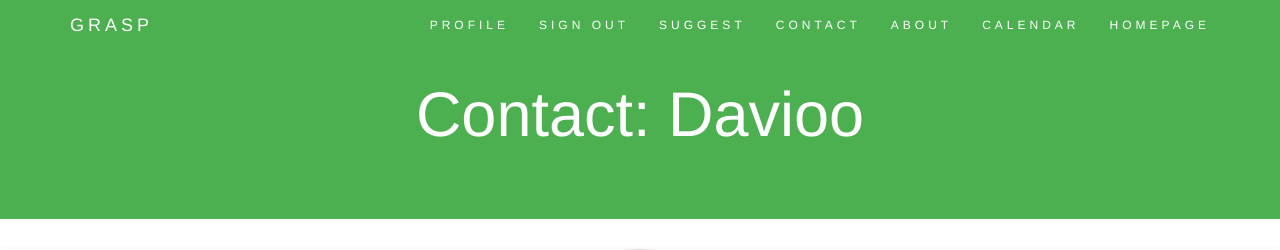
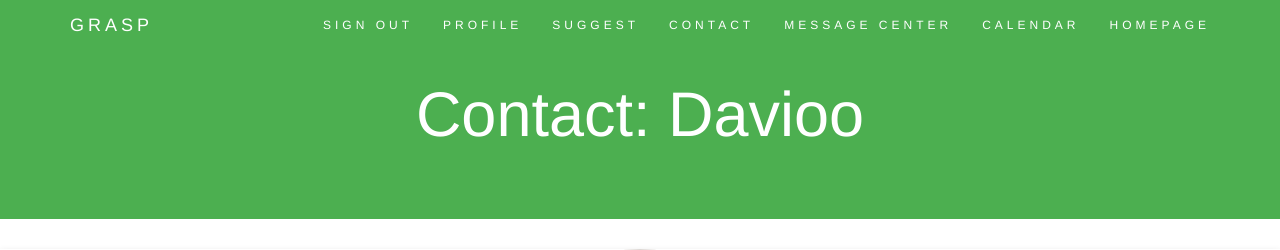
Before and after one commit to davio606/SkillMatching, a Django app: page /19/profile/ in a window 1280 px wide. Shown: the top 250 px of the page. Run offline with Django 3.2, Linux system fonts and the light colour scheme; data comes from the database, SQL or seed files in the repository; both versions use the stored data as it was after the commit; parts of the project's set-up code (start-up, migrations or seed data) failed here and were passed over; some libraries are stand-ins or nearby versions.

Commit message:
navbar update

```diff
--- a/users/templates/users/noEditProfile.html
+++ b/users/templates/users/noEditProfile.html
@@ -118,16 +118,15 @@ img{
         <div class="collapse navbar-collapse" id="myNavbar">
   <ul class="nav navbar-nav navbar-right">
     {% if user.is_authenticated %}
+      <li><a href="{% url 'logout' %}">SIGN OUT</a></li>
         <li><a href="{% url 'profile' %}">PROFILE</a></li>
-      <li><a href="{% url 'logout' %}">SIGN OUT</a></li>
         <li><a href="/suggest/">SUGGEST</a></li>
-
       {% else %}
         <li><a href="{% url 'match:social:begin' 'google-oauth2' %}">SIGN IN</a></li>
-      <li><a href="{% url 'match:social:begin' 'google-oauth2' %}">SIGN UP</a></li>
+        <li><a href="{% url 'match:social:begin' 'google-oauth2'%}">SIGN UP</a></li>
       {% endif %}
       <li><a href="/contact/">CONTACT</a></li>
-    <li><a href="/about/">ABOUT</a></li>
+      <li><a href="/message/">MESSAGE CENTER</a></li>
       <li><a href="/calendar/">CALENDAR</a></li>
       <li><a href="/$/">HOMEPAGE</a></li>
   </ul>
```
Also changed, not shown: db.sqlite3. Lines whose indentation alone changed are shown as unchanged.
